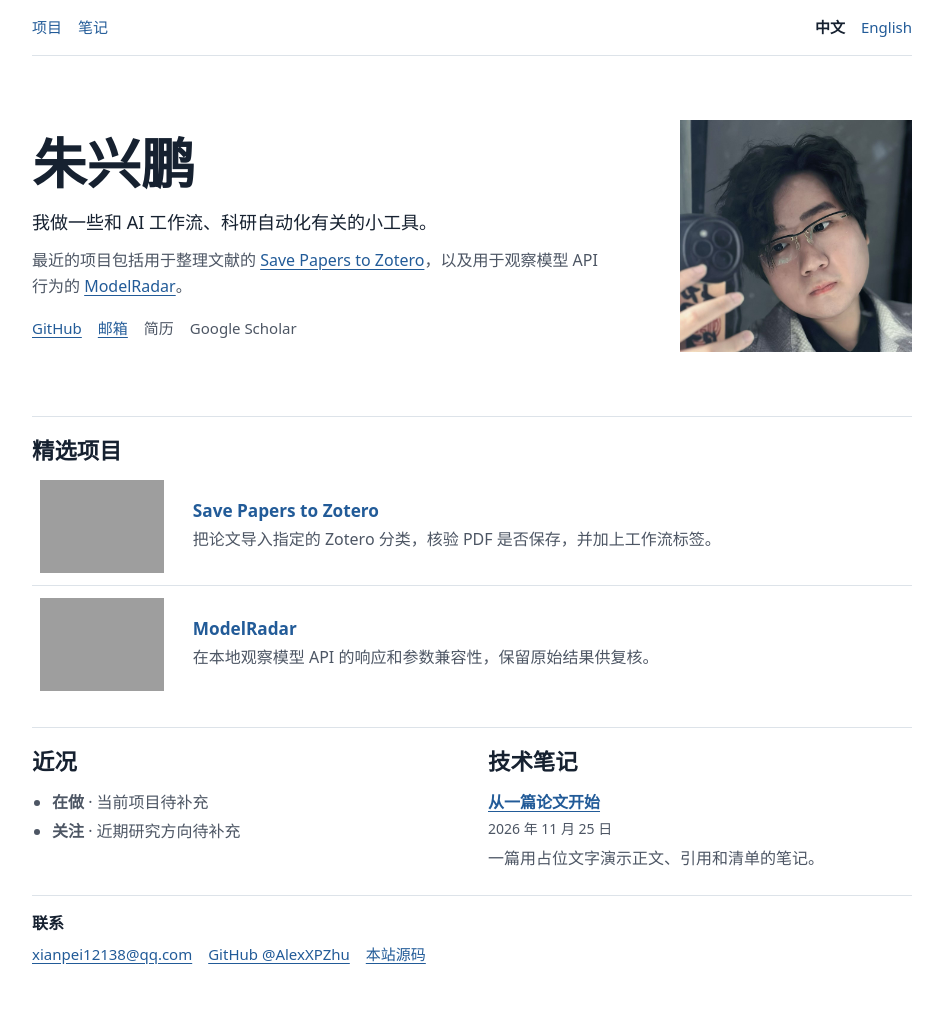
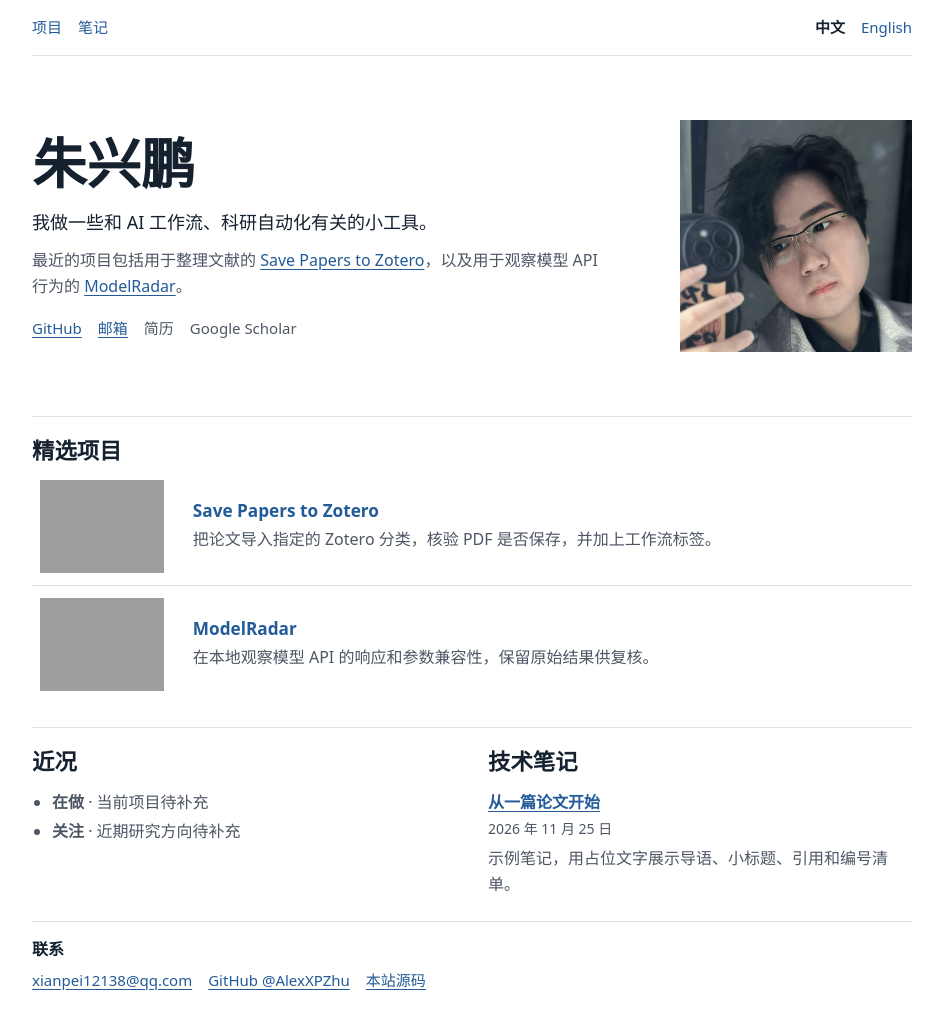
Before and after one commit to AlexXPZhu/alexxpzhu.github.io, a Jekyll site: the page built from index.html, in a window 1280 px wide. Shown: the whole page, without its empty margins (168-1111 px from the left). Built offline with Jekyll 4.4.1, drawn with Linux system fonts in a browser that asks for light colours; before the commit the page ends 995 px from its top, so only the background shows below that; grey boxes are pictures that could not be loaded.

Commit message:
Update _notes_zh/first-note.md (via Pages CMS)

```diff
--- a/_notes_zh/first-note.md
+++ b/_notes_zh/first-note.md
@@ -1,12 +1,11 @@
 ---
-title: "从一篇论文开始"
-date: "2026-11-25"
-description: "一篇用占位文字演示正文、引用和清单的笔记。"
-intro: "这里是导语。正式发表时，可以用这一段交代为什么开始读这篇论文、想弄清什么，以及接下来的笔记会记录哪些内容。"
+title: 从一篇论文开始
+date: 2026-11-25
+description: 示例笔记，用占位文字展示导语、小标题、引用和编号清单。
+intro: 这里是导语。正式发表时，可以用这一段交代为什么开始读这篇论文、想弄清什么，以及接下来的笔记会记录哪些内容。
 translation_key: first-note
 sample: true
 ---
-
 ## 阅读背景
 
 这里放文章的背景。可以从一个具体的问题写起，再补充必要的术语和阅读范围。第一段负责提出问题，下一段再交代读者需要知道的上下文。
```
